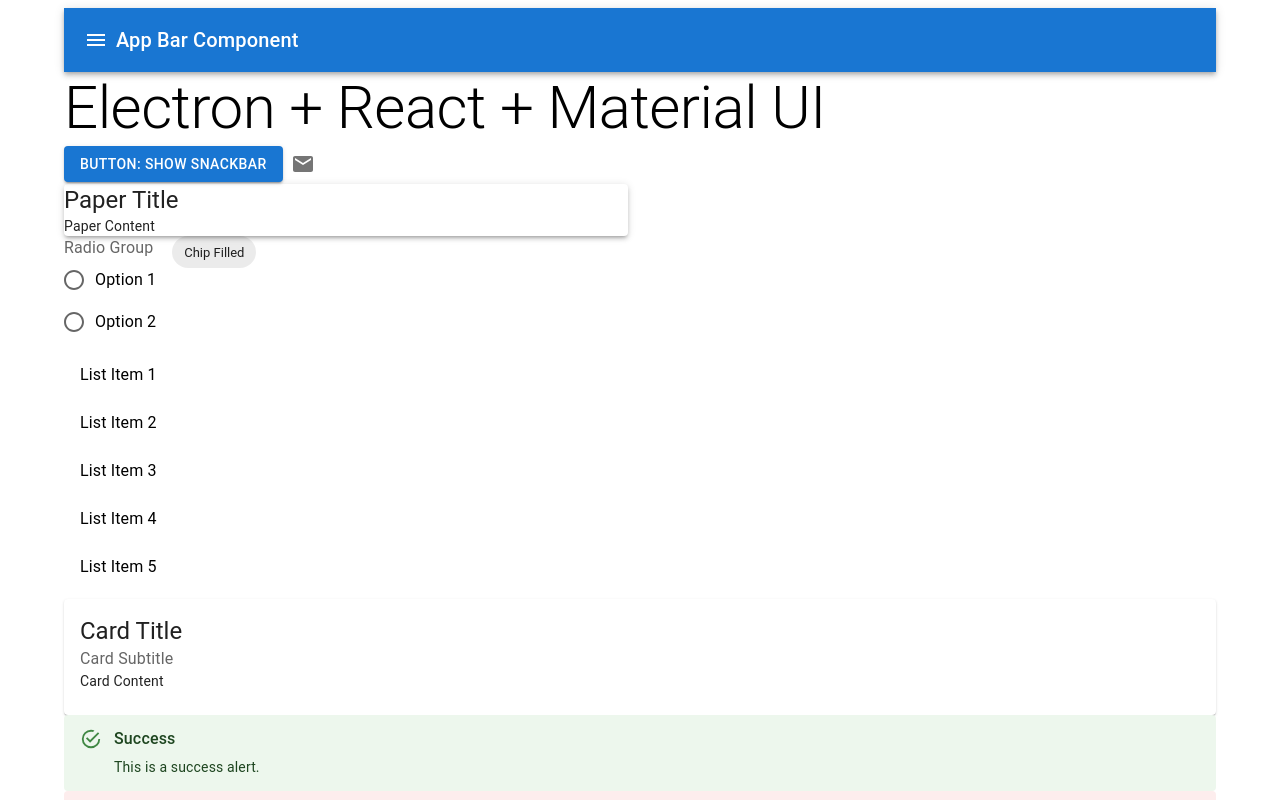
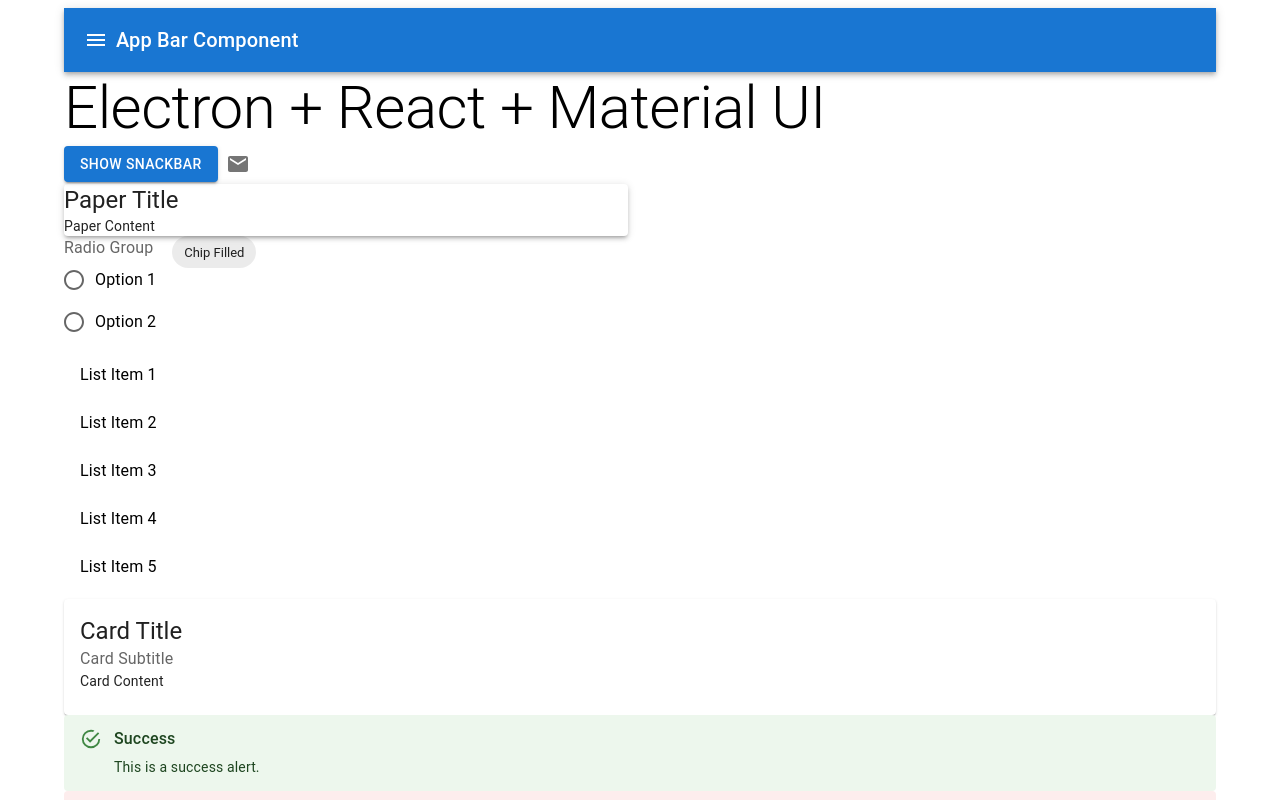
Before and after one commit to ms0216/electron-modern-ui, a React app: page / in a window 1280 px wide. Shown: the top 800 px of the page. Built offline with nearby package versions, Linux system fonts and the light colour scheme.

Commit message:
CI/CD: Snackbarボタンを追加し、Buttonコンポーネントの引数を更新

```diff
--- a/src/App.js
+++ b/src/App.js
@@ -532,7 +532,8 @@
   const warningAlert = alert.createWarningAlert('Warning', 'This is a warning alert.');
   const infoAlert = alert.createInfoAlert('Info', 'This is an info alert.');
 
-  const button = bt.createButton('Button', 'contained', 'primary');
+  const button = bt.createButton('Button', null, { variant: 'contained', color: 'primary' });
+  const button_snackbar = bt.createButton('Show Snackbar', handleSnackbarOpen, { variant: 'contained', color: 'primary' });
 
   const checkbox = cb.createCheckbox('Checkbox');
 
@@ -604,9 +605,7 @@
 
       {title.element}
 
-      <Button variant="contained" color="primary" onClick={handleSnackbarOpen}>
-        Button: Show Snackbar
-      </Button>
+      {button_snackbar.element}
 
       <Tooltip title="Tooltip title">
         <IconButton aria-label="delete">
--- a/src/components/inputs/Button.js
+++ b/src/components/inputs/Button.js
@@ -3,15 +3,16 @@
 import BaseComponent from "../BaseComponent";
 
 class ButtonComponent extends BaseComponent {
-  createButton(label, variant = "contained", color = "primary") {
+  createButton(label, onClick, props = {variant: "contained", color: "primary"}) {
     const id = this.generateId();
     return {
       id,
       element: (
         <Button
           id={id}
-          variant={variant}
-          color={color}
+          variant={props.variant}
+          color={props.color}
+          onClick={onClick}
         >
           {label}
         </Button>
```
